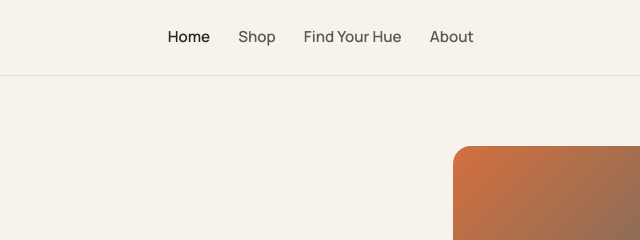
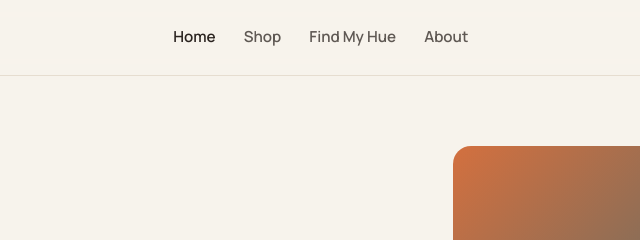
Before and after one commit to sharonnatania/hiyue-site, a website: page index.html in a window 1280 px wide. Shown: the top 240 px of the page, 265-905 px from the left. Drawn offline with Linux system fonts and the light colour scheme.

Commit message:
Update index.html

```diff
--- a/index.html
+++ b/index.html
@@ -18,7 +18,7 @@
     <div class="navlinks" id="navlinks">
       <a href="#/" data-r="/">Home</a>
       <a href="#/shop" data-r="/shop">Shop</a>
-      <a href="#/hue" data-r="/hue">Find Your Hue</a>
+      <a href="#/find-my-hue" data-r="/find-my-hue">Find My Hue</a>
       <a href="#/about" data-r="/about">About</a>
     </div>
     <div class="navright">
@@ -35,7 +35,7 @@
     <div><div class="logo">HIYUE</div><p class="muted" style="margin-top:8px;max-width:260px">Hi to Your New Hue — confident color, confident style.</p></div>
     <div><h4 style="margin-bottom:10px">Explore</h4>
       <p class="muted"><a href="#/shop">Shop</a></p>
-      <p class="muted"><a href="#/hue">Find Your Hue</a></p>
+      <p class="muted"><a href="#/find-my-hue">Find My Hue</a></p>
       <p class="muted"><a href="#/about">About</a></p>
     </div>
     <div><h4 style="margin-bottom:10px">HIYUE</h4>
```
